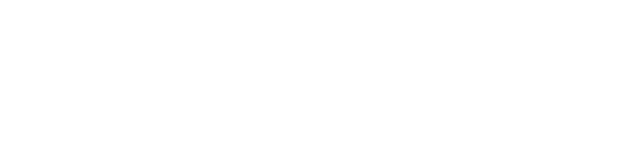
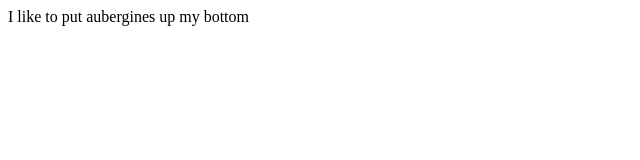
Before and after one commit to timhamrouge/site, a website: page index.html in a window 1280 px wide. Shown: the whole page, without its empty margins (0-640 px from the left). Drawn offline with nearby package versions, Linux system fonts and the light colour scheme.

Commit message:
Tom's First Commit

```diff
--- a/index.html
+++ b/index.html
@@ -9,6 +9,6 @@
 </head>
 <body>
 
-
+    I like to put aubergines up my bottom
 </body>
 </html>
```
